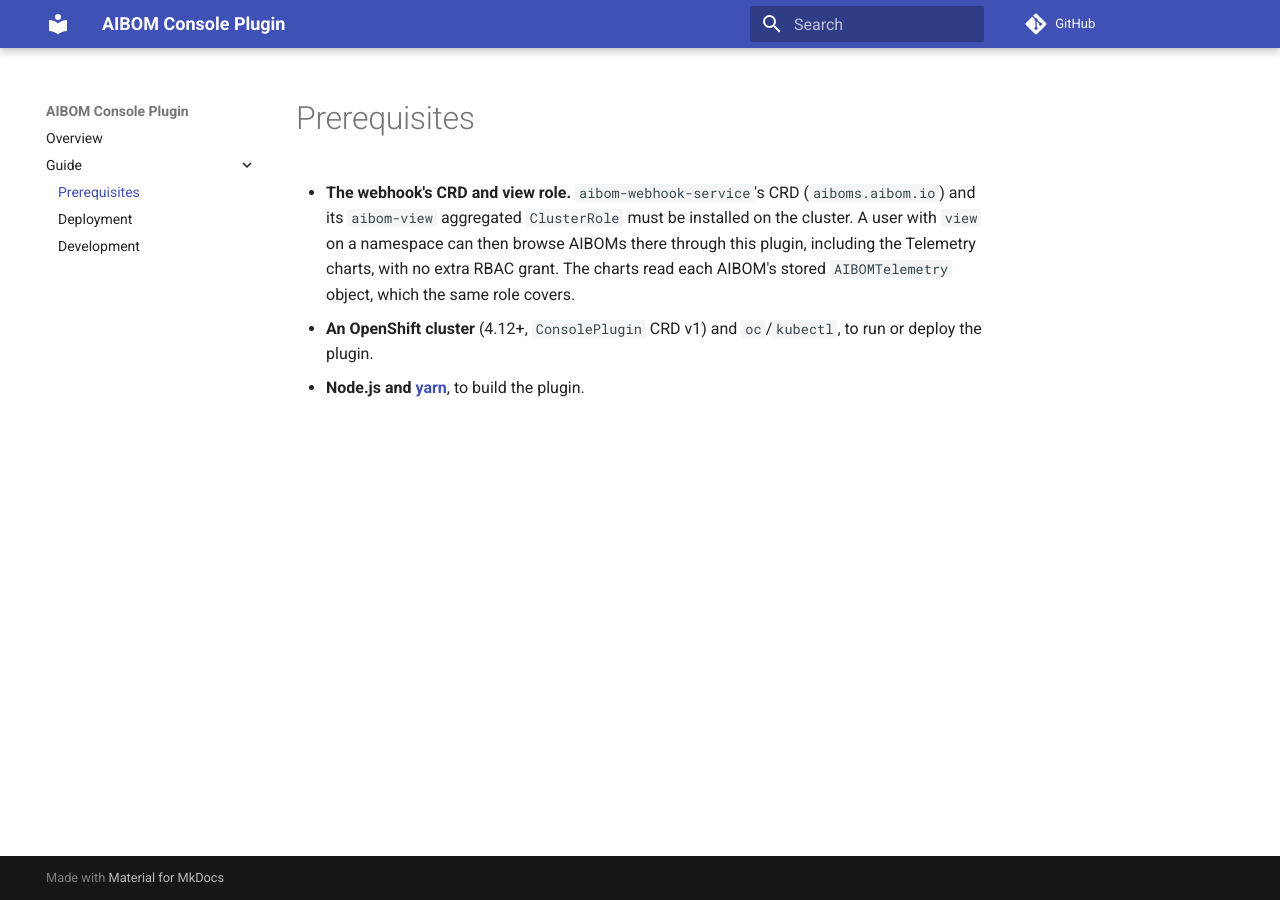
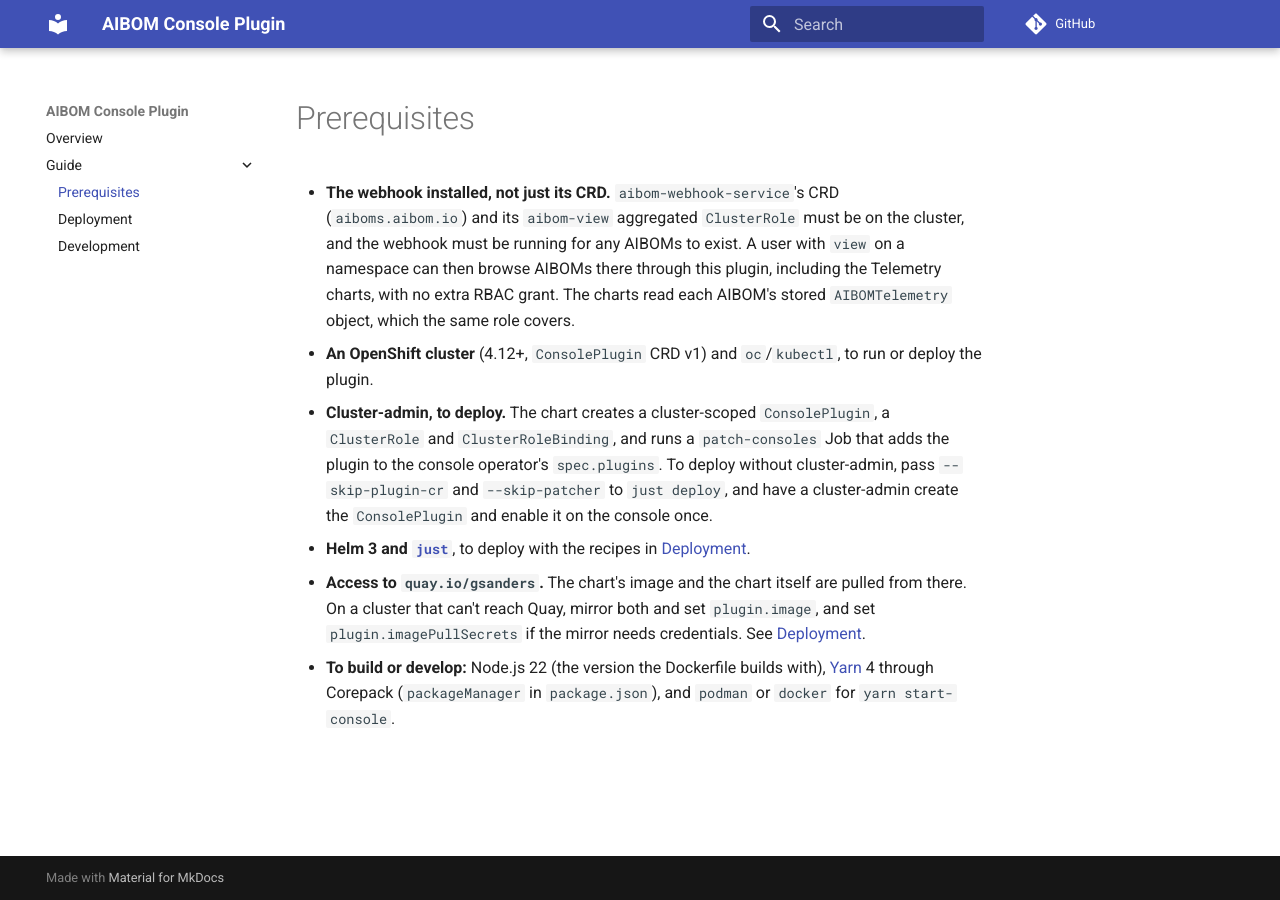
Before and after one commit to gavinsan33/aibom-console-plugin, an MkDocs documentation site: the page built from docs/guide/prerequisites.md, in a window 1280 px wide. Built offline with MkDocs 1.6.1 and Material for MkDocs 9.7.7, drawn with Linux system fonts in a browser that asks for light colours; comment, search, counter and statistics services are not loaded.

Commit message:
Expand prerequisites: cluster-admin, Helm/just, Quay access, build tools

```diff
--- a/docs/guide/prerequisites.md
+++ b/docs/guide/prerequisites.md
@@ -1,5 +1,8 @@
 # Prerequisites
 
-- **The webhook's CRD and view role.** `aibom-webhook-service`'s CRD (`aiboms.aibom.io`) and its `aibom-view` aggregated `ClusterRole` must be installed on the cluster. A user with `view` on a namespace can then browse AIBOMs there through this plugin, including the Telemetry charts, with no extra RBAC grant. The charts read each AIBOM's stored `AIBOMTelemetry` object, which the same role covers.
+- **The webhook installed, not just its CRD.** `aibom-webhook-service`'s CRD (`aiboms.aibom.io`) and its `aibom-view` aggregated `ClusterRole` must be on the cluster, and the webhook must be running for any AIBOMs to exist. A user with `view` on a namespace can then browse AIBOMs there through this plugin, including the Telemetry charts, with no extra RBAC grant. The charts read each AIBOM's stored `AIBOMTelemetry` object, which the same role covers.
 - **An OpenShift cluster** (4.12+, `ConsolePlugin` CRD v1) and `oc`/`kubectl`, to run or deploy the plugin.
-- **Node.js and [yarn](https://yarnpkg.com)**, to build the plugin.
+- **Cluster-admin, to deploy.** The chart creates a cluster-scoped `ConsolePlugin`, a `ClusterRole` and `ClusterRoleBinding`, and runs a `patch-consoles` Job that adds the plugin to the console operator's `spec.plugins`. To deploy without cluster-admin, pass `--skip-plugin-cr` and `--skip-patcher` to `just deploy`, and have a cluster-admin create the `ConsolePlugin` and enable it on the console once.
+- **Helm 3 and [`just`](https://github.com/casey/just)**, to deploy with the recipes in [Deployment](deployment.md).
+- **Access to `quay.io/gsanders`.** The chart's image and the chart itself are pulled from there. On a cluster that can't reach Quay, mirror both and set `plugin.image`, and set `plugin.imagePullSecrets` if the mirror needs credentials. See [Deployment](deployment.md).
+- **To build or develop:** Node.js 22 (the version the Dockerfile builds with), [Yarn](https://yarnpkg.com) 4 through Corepack (`packageManager` in `package.json`), and `podman` or `docker` for `yarn start-console`.
```
